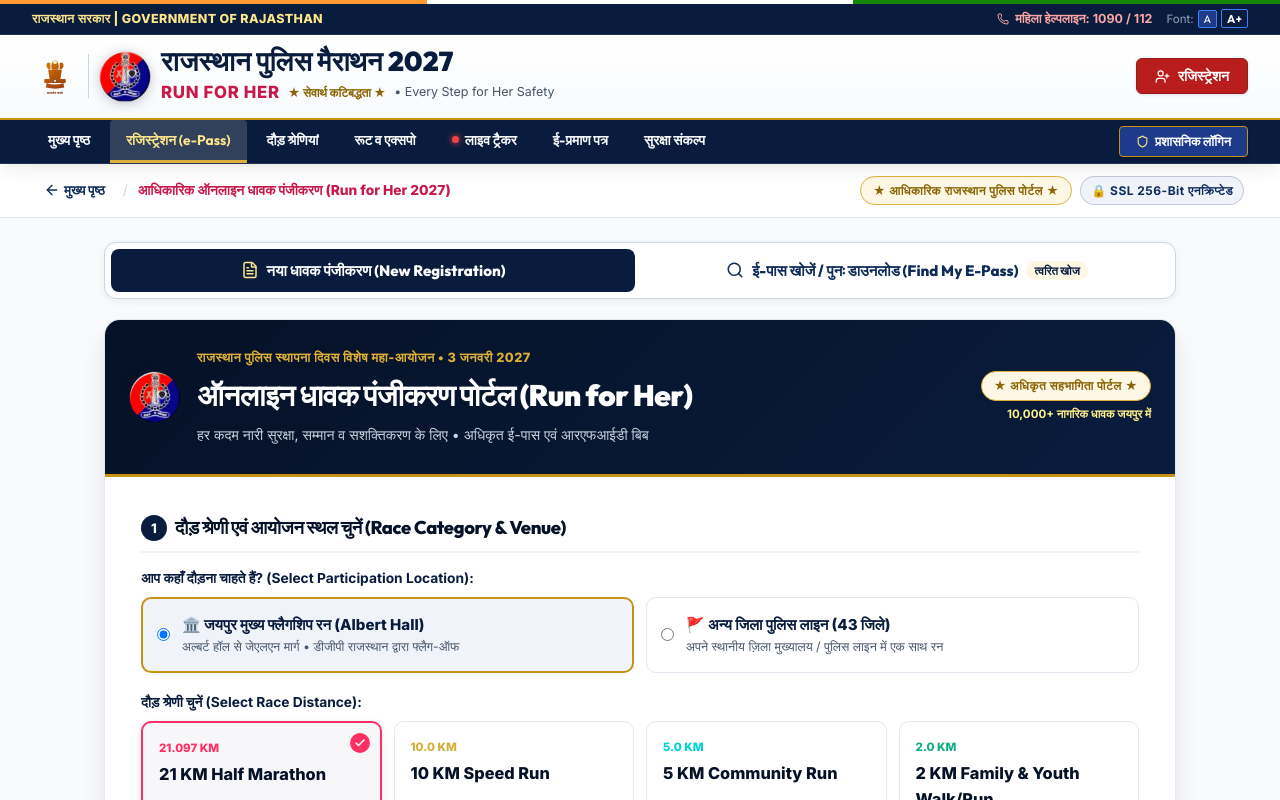
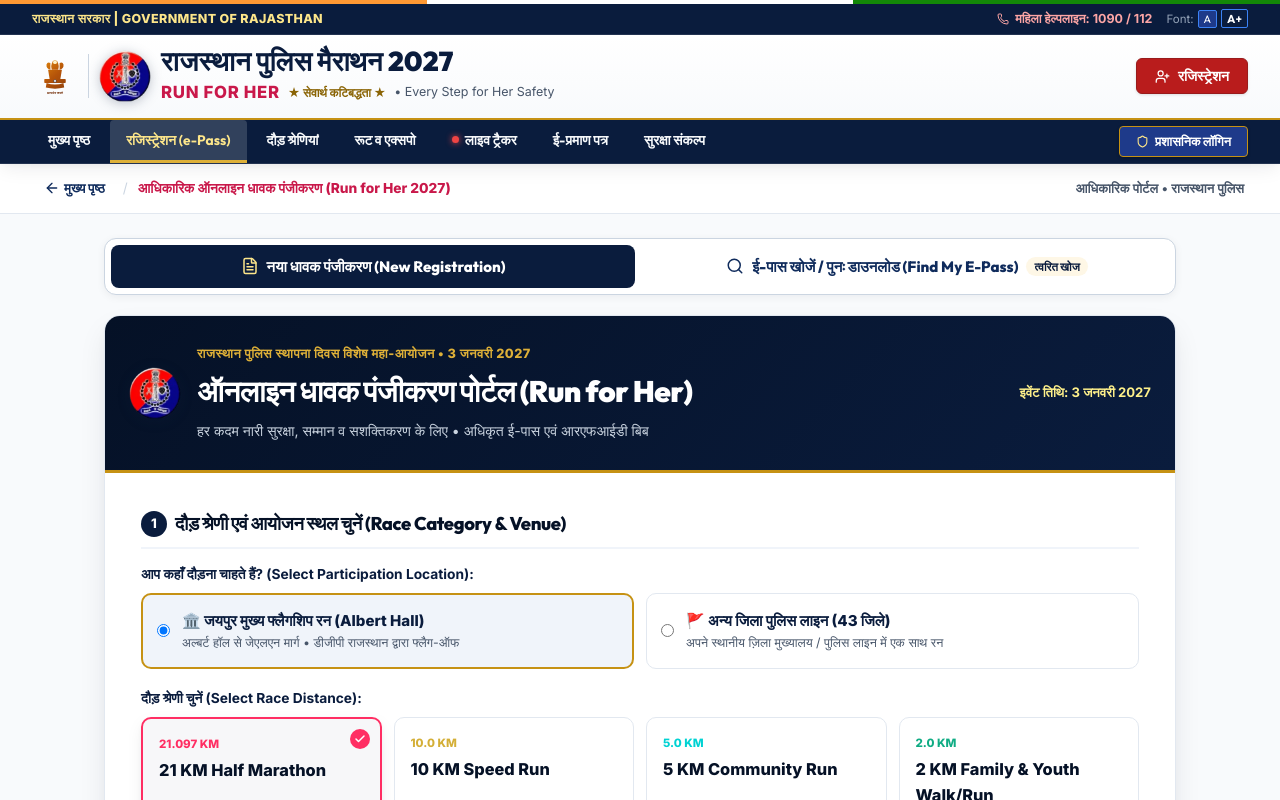
Before and after one commit to mpalsaniya68/rajasthan-police-run-for-her, a React (Vite) app: page / in a window 1280 px wide. Both pictures are taken after a click on the button "इंडिविजुअल पंजीकरण (Register Now)". Shown: the top 800 px of the page. Built offline with nearby package versions, Linux system fonts and the light colour scheme.

Commit message:
refactor(ui-clean): remove unwanted developer text, remove crude countdown badge and tacky security tags across site

```diff
--- a/src/components/Categories.jsx
+++ b/src/components/Categories.jsx
@@ -17,7 +17,7 @@ export function Categories({ onSelectCategory, onOpenBulkRegister }) {
     <section id="categories" className="section-padding" style={{ position: 'relative', background: '#ffffff' }}>
       <div className="container">
         <div className="section-header">
-          <span className="badge-gold">Official Rajasthan Police Marathon Standard</span>
+          <span className="badge-gold">दौड़ श्रेणियां (Race Categories)</span>
           <h2>रेस कैटेगरीज एवं दूरी (Race Categories)</h2>
           <p>
             अपनी क्षमता अनुसार दूरी चुनें। अनुभवी मैराथन धावकों के लिए RFID टाइमिंग चिप युक्त 21K/10K से लेकर महिलाओं, परिवारों व युवाओं के लिए 5K/2K कम्युनिटी रन।
@@ -130,7 +130,7 @@ export function Categories({ onSelectCategory, onOpenBulkRegister }) {
                   className="btn-navy"
                   style={{ width: '100%', padding: '12px', fontSize: '0.92rem', justifyContent: 'center' }}
                 >
-                  <span>Select & Register</span>
+                  <span>पंजीकरण करें (Register Now)</span>
                   <ArrowRight size={15} />
                 </button>
               </div>
--- a/src/components/GovPaymentModal.jsx
+++ b/src/components/GovPaymentModal.jsx
@@ -505,7 +505,7 @@ export function GovPaymentModal({
             color: '#64748b'
           }}>
             <span style={{ display: 'flex', alignItems: 'center', gap: '4px' }}>
-              <Lock size={12} color="#059669" /> 256-Bit SSL Encrpyted
+              <Lock size={12} color="#059669" /> सुरक्षित पेमेंट गेटवे
             </span>
             <span>•</span>
             <span>RBI / NPCI मान्यता प्राप्त शासकीय गेटवे</span>
--- a/src/components/Hero.jsx
+++ b/src/components/Hero.jsx
@@ -194,13 +194,12 @@ export function Hero({ onOpenRegister, onOpenBulkRegister, onNavigate, totalRegi
             {/* Slogan Banner */}
             <div style={{ width: '100%', marginBottom: '16px' }}>
               <div className="hero-slogan-wrap" style={{
-                background: 'rgba(201, 24, 74, 0.88)',
-                backdropFilter: 'blur(10px)',
-                border: '1px solid rgba(255, 255, 255, 0.35)',
+                background: '#b91c1c',
+                border: '1px solid #991b1b',
                 display: 'inline-block',
-                padding: '8px 24px',
-                borderRadius: '100px',
-                boxShadow: '0 4px 15px rgba(201, 24, 74, 0.4)'
+                padding: '6px 20px',
+                borderRadius: '6px',
+                boxShadow: '0 2px 8px rgba(0, 0, 0, 0.25)'
               }}>
                 <span style={{
                   fontSize: 'clamp(0.92rem, 2.2vw, 1.35rem)',
@@ -280,7 +279,7 @@ export function Hero({ onOpenRegister, onOpenBulkRegister, onNavigate, totalRegi
                 title="ग्रुप व बल्क रजिस्ट्रेशन"
               >
                 <Shield size={18} color="var(--police-gold-400)" />
-                <span>ग्रुप / बल्क रजिस्ट्रेशन (RPA / कॉलेज)</span>
+                <span>ग्रुप / संस्थागत पंजीकरण (Bulk Entry)</span>
               </button>
 
               <button
@@ -303,7 +302,7 @@ export function Hero({ onOpenRegister, onOpenBulkRegister, onNavigate, totalRegi
                 onMouseOut={(e) => e.currentTarget.style.transform = 'translateY(0)'}
               >
                 <Radio size={16} color="#ef4444" />
-                <span>लाइव रनर ट्रैकर (RFID Radar)</span>
+                <span>लाइव रनर ट्रैकर (Live Tracker)</span>
               </button>
             </div>
 
@@ -315,11 +314,7 @@ export function Hero({ onOpenRegister, onOpenBulkRegister, onNavigate, totalRegi
                   <span>RACE DAY COUNTDOWN • 03 JAN 2027</span>
                 </div>
                 <div style={{ display: 'flex', alignItems: 'center', gap: '8px', flexWrap: 'wrap' }}>
-                  <span style={{ display: 'inline-flex', alignItems: 'center', gap: '5px', background: '#dcfce7', border: '1px solid #86efac', color: '#166534', padding: '2px 8px', borderRadius: '12px', fontSize: '0.72rem', fontWeight: 800 }}>
-                    <span style={{ width: '6px', height: '6px', borderRadius: '50%', background: '#22c55e' }}></span>
-                    लाइव उल्टी गिनती सक्रिय
-                  </span>
-                  <div style={{ fontSize: '0.82rem', color: 'var(--crimson-600)', fontWeight: 800 }}>
+                  <div style={{ fontSize: '0.86rem', color: 'var(--crimson-600)', fontWeight: 800 }}>
                     3 जनवरी 2027, प्रातः 06:00 बजे IST
                   </div>
                 </div>
--- a/src/components/Navbar.jsx
+++ b/src/components/Navbar.jsx
@@ -297,7 +297,7 @@ export function Navbar({
             { id: 'admin-login', label: 'प्रशासनिक लॉगिन (Admin Portal)', color: '#d97706' },
             { id: 'categories', label: 'दौड़ श्रेणियां व दूरी (Categories)' },
             { id: 'route-schedule', label: 'रूट मैप व एक्सपो समय-सारणी (Route & Schedule)' },
-            { id: 'live-tracker', label: 'लाइव रनर ट्रैकर (Live RFID Course Radar)', isLive: true, color: '#dc2626' },
+            { id: 'live-tracker', label: 'लाइव रनर ट्रैकर (Live Tracker)', isLive: true, color: '#dc2626' },
             { id: 'certificates', label: 'फिनिशर सर्टिफिकेट व सत्यापन (Certificates)', color: 'var(--police-gold-700)' },
             { id: 'pledge-safety', label: 'महिला सुरक्षा संकल्प (Safety Protocol)', color: 'var(--crimson-600)' }
           ].map(tab => {
--- a/src/components/RegistrationPage.jsx
+++ b/src/components/RegistrationPage.jsx
@@ -649,14 +649,7 @@ export function RegistrationPage({
             </span>
           </div>
 
-          <div style={{ display: 'flex', alignItems: 'center', gap: '8px' }}>
-            <span className="badge-gold">
-              ★ आधिकारिक राजस्थान पुलिस पोर्टल ★
-            </span>
-            <span className="badge-gov d-tablet-inline">
-              🔒 SSL 256-Bit एनक्रिप्टेड
-            </span>
-          </div>
+          <div style={{ fontSize: '0.82rem', color: 'var(--text-muted)', fontWeight: 600 }}>आधिकारिक पोर्टल • राजस्थान पुलिस</div>
         </div>
       </div>
 
@@ -1239,14 +1232,7 @@ export function RegistrationPage({
                 </div>
               </div>
 
-              <div style={{ textAlign: 'right' }} className="d-tablet-block">
-                <span className="badge-gold">
-                  ★ अधिकृत सहभागिता पोर्टल ★
-                </span>
-                <div style={{ fontSize: '0.72rem', color: '#fef08a', marginTop: '4px', fontWeight: 700 }}>
-                  10,000+ नागरिक धावक जयपुर में
-                </div>
-              </div>
+              <div style={{ textAlign: 'right' }} className="d-tablet-block"><div style={{ fontSize: '0.82rem', color: '#fef08a', fontWeight: 700 }}>इवेंट तिथि: 3 जनवरी 2027</div></div>
             </div>
 
             {/* Error Callout if any (Accessible WCAG Alert) */}
@@ -1631,10 +1617,7 @@ export function RegistrationPage({
                       }}
                       style={{ width: '100%', padding: '10px 12px', borderRadius: '8px', border: '1px solid var(--border-medium)', fontSize: '0.92rem', fontFamily: 'monospace' }}
                     />
-                    <div style={{ fontSize: '0.72rem', color: '#047857', marginTop: '4px', display: 'flex', alignItems: 'center', gap: '4px' }}>
-                      <span>🔒</span>
-                      <span>संवेदनशील डेटा सुरक्षा: डेटाबेस में केवल मास्क प्रारूप ({formData.idType === 'Aadhaar' ? 'XXXX-XXXX-1234' : 'XXXXXX1234'}) सुरक्षित रहेगा।</span>
-                    </div>
+
                   </div>
 
                   <div>
@@ -1969,7 +1952,7 @@ export function RegistrationPage({
                     )}
                   </button>
                 <div style={{ fontSize: '0.76rem', color: 'var(--text-muted)', marginTop: '10px' }}>
-                  क्लिक करते ही राजस्थान पुलिस सर्वर द्वारा आपको अद्वितीय बिब नंबर और डिजिटल ई-पास आवंटित किया जाएगा।
+                  पंजीकरण उपरांत आधिकारिक डिजिटल ई-पास व रसीद जारी की जाएगी।
                 </div>
               </div>
 
```
